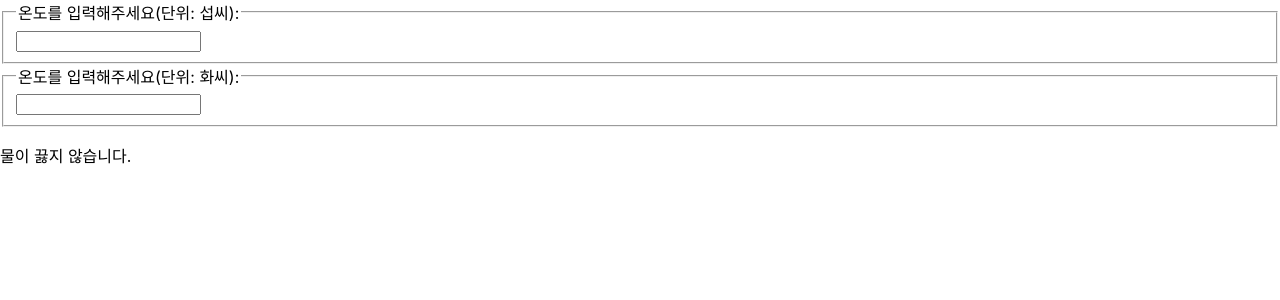
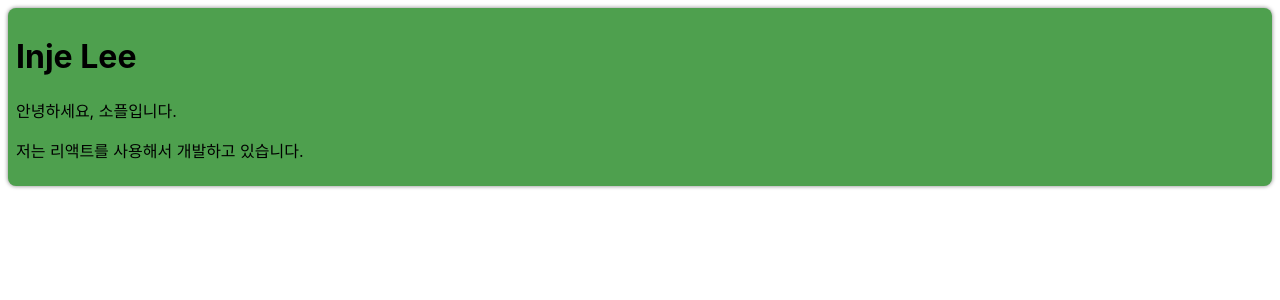
Before and after one commit to scian0204/23-React1, a React (Create React App) app: page / in a window 1280 px wide. Shown: the top 300 px of the page. Built offline with nearby package versions, Linux system fonts and the light colour scheme.

Commit message:
Add Chapter13
12주차 chapter13 실습

```diff
--- /dev/null
+++ b/src/chapter_13/Card.jsx
@@ -0,0 +1,22 @@
+import React from 'react';
+
+function Card(props) {
+    const { title, backgroundColor, children } = props;
+
+    return (
+        <div
+            style={{
+                margin: 8,
+                padding: 8,
+                borderRadius: 8,
+                boxShadow: "0px 0px 4px grey",
+                backgroundColor: backgroundColor || "white",
+            }}
+        >
+            {title && <h1>{title}</h1>}
+            {children}
+        </div>
+    );
+}
+
+export default Card;
--- /dev/null
+++ b/src/chapter_13/ProfileCard.jsx
@@ -0,0 +1,13 @@
+import React from 'react';
+import Card from './Card';
+
+function ProfileCard(props) {
+    return (
+        <Card title="Inje Lee" backgroundColor="#4ea04e">
+            <p>안녕하세요, 소플입니다.</p>
+            <p>저는 리액트를 사용해서 개발하고 있습니다.</p>
+        </Card>
+    );
+}
+
+export default ProfileCard;
--- a/src/index.js
+++ b/src/index.js
@@ -2,12 +2,12 @@
 import ReactDOM from 'react-dom/client';
 import './index.css';
 import reportWebVitals from './reportWebVitals';
-import Calculator from './chapter_12/Calculator';
+import ProfileCard from './chapter_13/ProfileCard';
 
 const root = ReactDOM.createRoot(document.getElementById('root'));
 root.render(
   <React.StrictMode>
-    <Calculator />
+    <ProfileCard />
   </React.StrictMode>
 );
 
```
